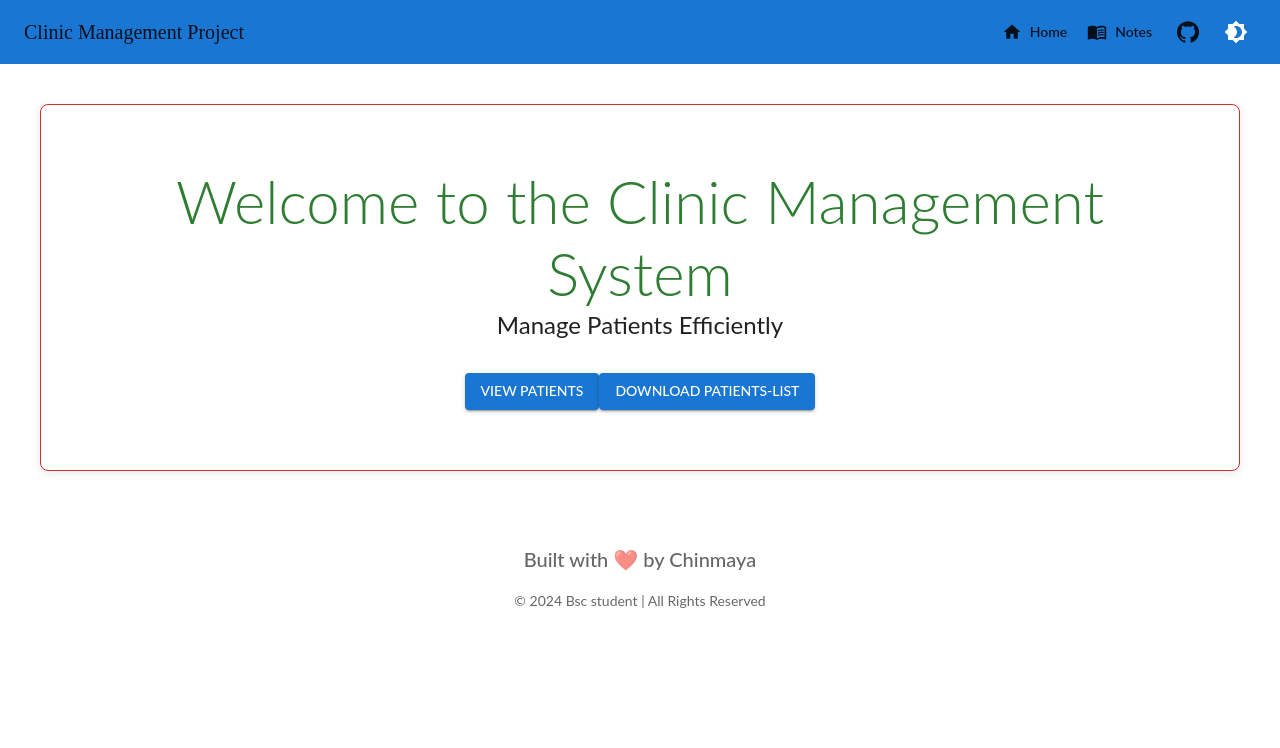
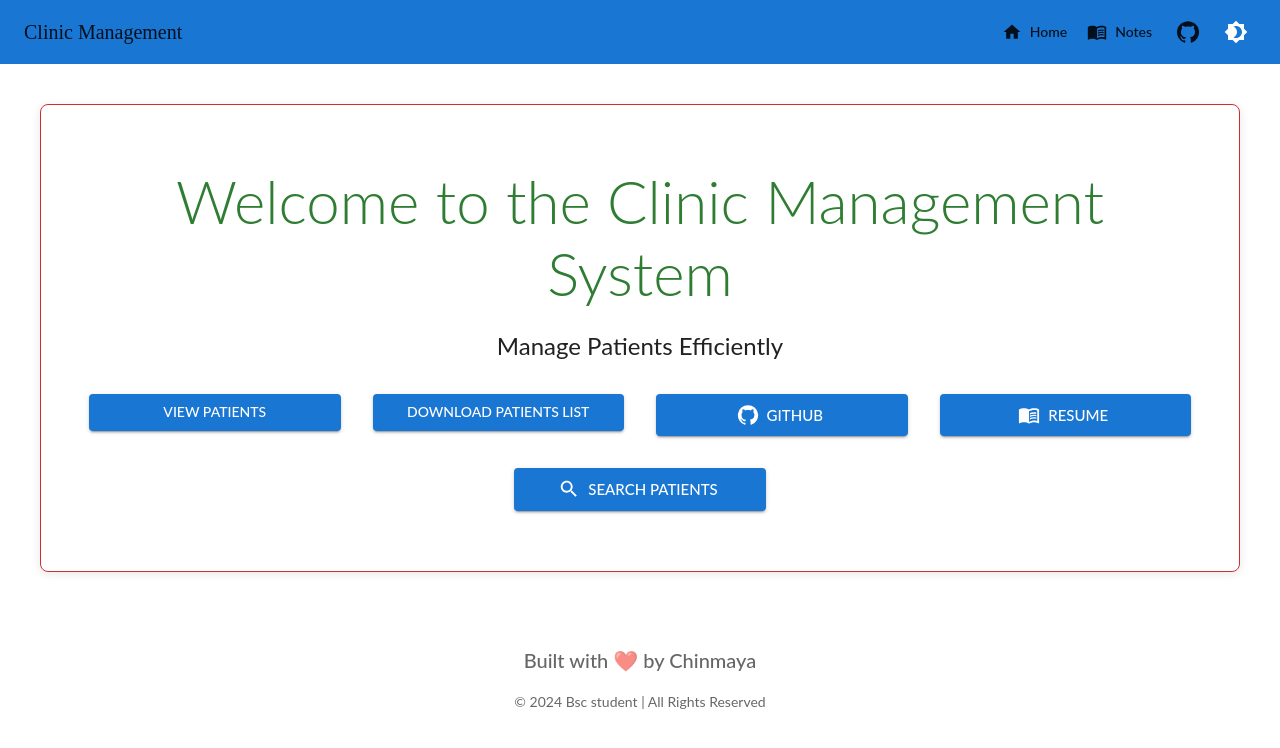
Before and after one commit to 88chinu/clinicManagement, a React (Create React App) app in the folder client/: page / in a window 1280 px wide. Shown: the top 748 px of the page. Built offline with nearby package versions, Linux system fonts and the light colour scheme.

Commit message:
prod deploy:add searchpage and update navbarpage,homepage

```diff
--- a/client/src/components/ExportPage.js
+++ b/client/src/components/ExportPage.js
@@ -60,7 +60,7 @@ const ExportPage = () => {
               Name: patient.Patient_name,
               Age: patient.age,
               Gender: patient.gender,
-              'Admit Date': new Date(patient.admite_Date).toLocaleDateString()
+              Admit_Date: new Date(patient.admite_Date).toLocaleDateString()
             })));
 
             const workpatient = XLSX.utils.patient_new();
--- a/client/src/components/Navbar.js
+++ b/client/src/components/Navbar.js
@@ -42,7 +42,7 @@ const Navbar = () => {
           component="div"
           sx={{ flexGrow: 1, color: 'text.primary', fontFamily: 'Roboto Slab, serif' }}
         >
-          Clinic Management Project
+          Clinic Management
         </Typography>
         <Box sx={{ display: 'flex', alignItems: 'center', gap: 1 }}>
           <Button
--- a/client/src/components/homePage.js
+++ b/client/src/components/homePage.js
@@ -1,25 +1,94 @@
 import React from 'react';
 import { Link } from 'react-router-dom';
-import { Container, Typography, Button, Box } from '@mui/material';
+import { Container, Typography, Button, Box, Grid } from '@mui/material';
+import SearchIcon from '@mui/icons-material/Search';
+import GitHubIcon from '@mui/icons-material/GitHub';
+import MenuBookIcon from '@mui/icons-material/MenuBook';
 
 const HomePage = () => {
   return (
     <Container maxWidth="lg" sx={{ textAlign: 'center', py: 5 }}>
-        <Typography variant="h2" component="h1" color="success">
+      <Typography variant="h2" component="h1" color="success" gutterBottom>
         Welcome to the Clinic Management System
       </Typography>
       <Typography variant="h5" gutterBottom>
         Manage Patients Efficiently
       </Typography>
+
       <Box mt={4}>
-        <Button component={Link} to="/list" color="primary"
-          variant="contained" >
+        <Grid container spacing={4} justifyContent="center">
+          {/* View Patients Button */}
+          <Grid item xs={12} sm={6} md={3}>
+            <Button
+              component={Link}
+              to="/list"
+              color="primary"
+              variant="contained"
+              fullWidth
+            >
               View Patients
             </Button>
-        <Button component={Link} to="/export" color="primary"
-          variant="contained" >
-          Download Patients-list
+          </Grid>
+
+          {/* Download Patients List Button */}
+          <Grid item xs={12} sm={6} md={3}>
+            <Button
+              component={Link}
+              to="/export"
+              color="primary"
+              variant="contained"
+              fullWidth
+            >
+              Download Patients List
             </Button>
+          </Grid>
+
+          {/* GitHub Button */}
+          <Grid item xs={12} sm={6} md={3}>
+            <Button
+              component="a"
+              href="https://github.com/88chinu/clinicManagement"
+              target="_blank"
+              rel="noopener noreferrer"
+              variant="contained"
+              size="large"
+              startIcon={<GitHubIcon />}
+              fullWidth
+            >
+              GitHub
+            </Button>
+          </Grid>
+
+          {/* Resume Button */}
+          <Grid item xs={12} sm={6} md={3}>
+            <Button
+              component="a"
+              href="https://docs.google.com/document/d/1951CLEB80bJ5kHb3fJa355BsURLlvO9wbkWmdBRDtbk/edit?usp=drivesdk"
+              target="_blank"
+              rel="noopener noreferrer"
+              variant="contained"
+              startIcon={<MenuBookIcon />}
+              size="large"
+              fullWidth
+            >
+              Resume
+            </Button>
+          </Grid>
+
+          {/* Search Patients Button */}
+          <Grid item xs={12} sm={6} md={3}>
+            <Button
+              component={Link}
+              to="/search"
+              variant="contained"
+              size="large"
+              startIcon={<SearchIcon />}
+              fullWidth
+            >
+              Search Patients
+            </Button>
+          </Grid>
+        </Grid>
       </Box>
     </Container>
   );
```
Also changed, not shown: client/src/components/SearchPatient.js (added, +26 -0 lines). Lines whose indentation alone changed are shown as unchanged.
